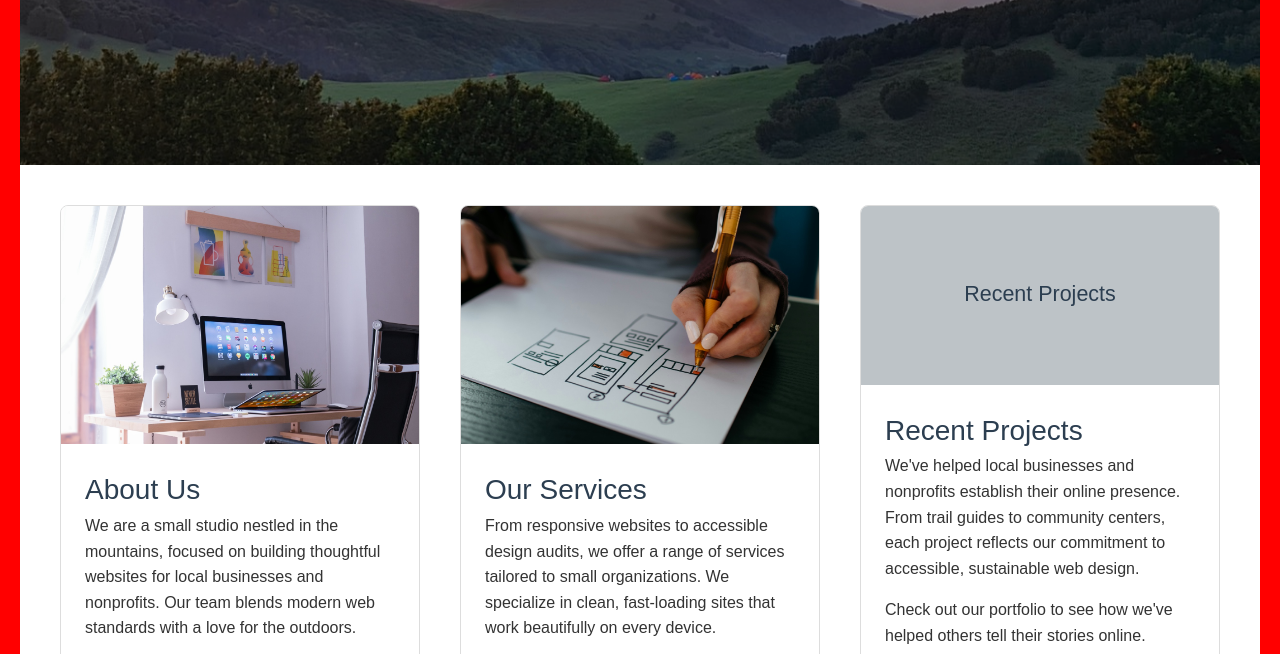
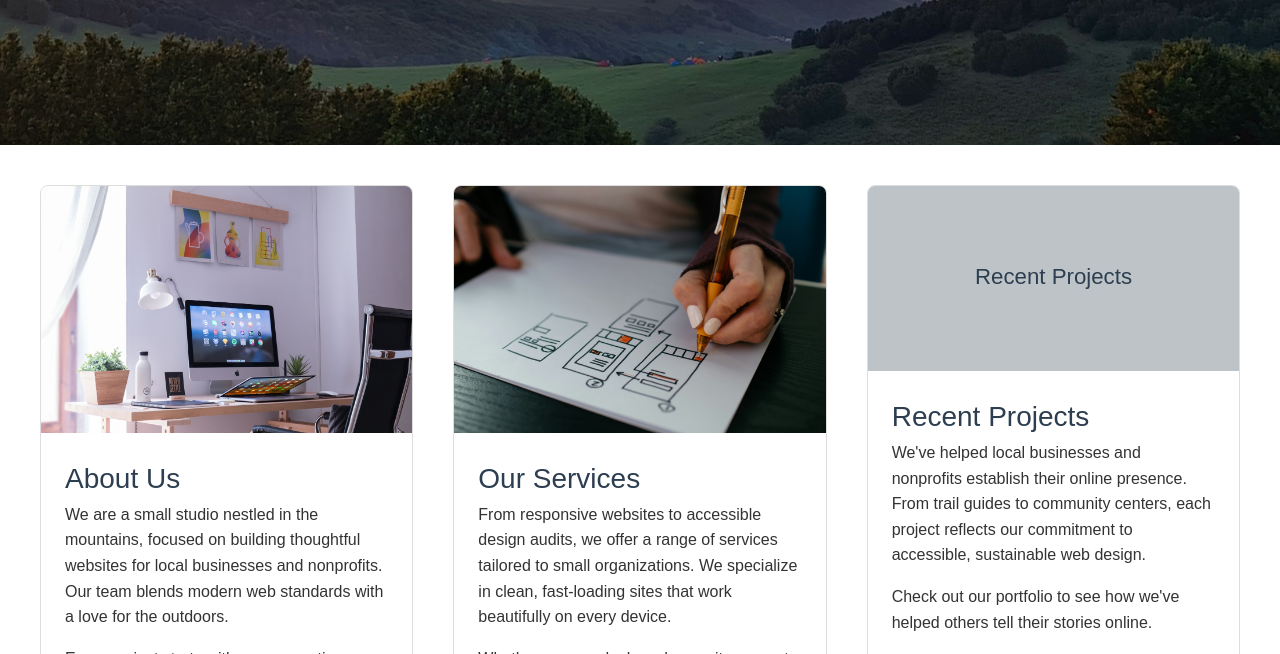
Before and after one commit to kystocks/si539_wn26_discussion_wk6, a plain HTML site: page index.html in a window 1280 px wide. Shown: the part 393-1047 px from the top of the page. Drawn offline with Linux system fonts and the light colour scheme.

Commit message:
removed red border

```diff
--- a/css/style_solution.css
+++ b/css/style_solution.css
@@ -30,9 +30,6 @@
  * so it looks good when it appears in Step 2.
  */
 
-main {
-    border: red 20px solid;
-}
 
 .skip-link {
     position: absolute;
```
